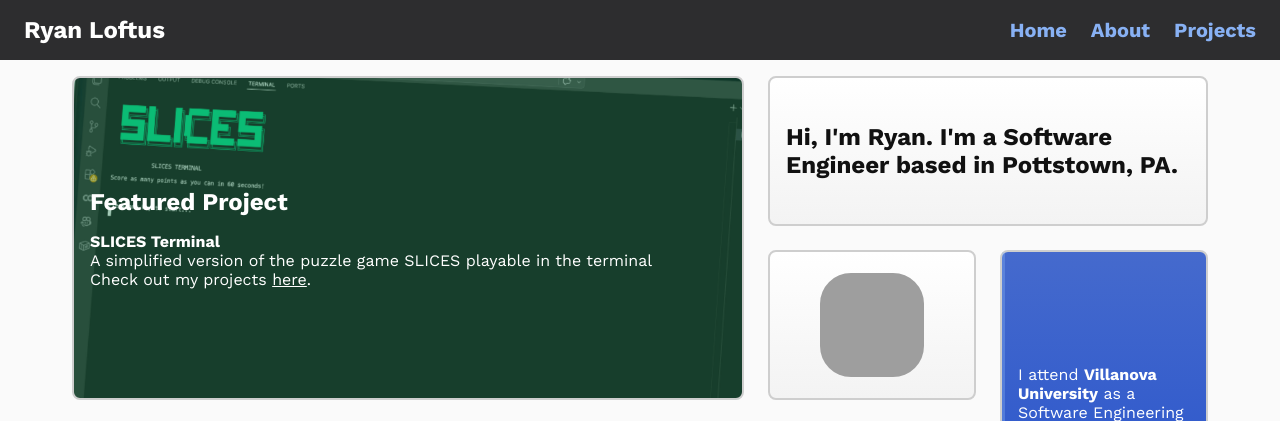
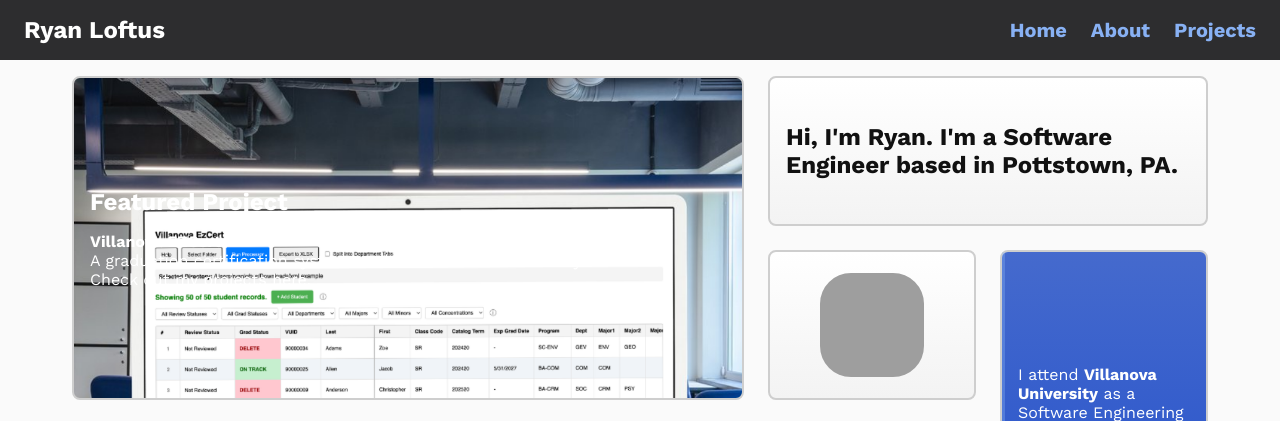
Before and after one commit to rtloftus/loftus-portfolio, an Astro site: page / in a window 1280 px wide. Shown: the top 421 px of the page. Built offline with nearby package versions, Linux system fonts and the light colour scheme; Astro itself is replaced by a stand-in of ours; grey boxes are pictures that could not be loaded.

Commit message:
replace featured proj

```diff
--- a/src/pages/index.astro
+++ b/src/pages/index.astro
@@ -6,8 +6,8 @@
 <Layout title="Ryan Loftus">
   <div class="home-grid">
   <HomeTile class = "featured" title="Featured Project">
-	<p><strong>SLICES Terminal</strong></p>
-	<p>A simplified version of the puzzle game SLICES playable in the terminal</p>
+	<p><strong>Villanova EZCert</strong></p>
+	<p>A graduation certification system made for Villanova University</p>
 	<p>Check out my projects <a class="tile-link" href="/projects">here</a>.</p>
   </HomeTile>
   <HomeTile class="intro">
--- a/src/pages/projects.astro
+++ b/src/pages/projects.astro
@@ -11,7 +11,7 @@
 
   <article class="project-card ezcert">
       <h2>Villanova EzCert</h2>
-      <p>A graduation certification system made for Villanova University.</p>
+      <p>Automated graduation review system.</p>
       <a href="/ezcert-demo.mp4">View demo video</a>
     </article>
 
--- a/src/styles/global.css
+++ b/src/styles/global.css
@@ -133,7 +133,7 @@
     grid-column: span 3;
     grid-row: span 2;
     /* change this for featured */
-    background-image: url("/slices-term.png");
+    background-image: url("/ezcert-feature.png");
     background-size: cover;
     color: white;
 }
```
Also changed, not shown: public/ezcert-feature.png (added).
